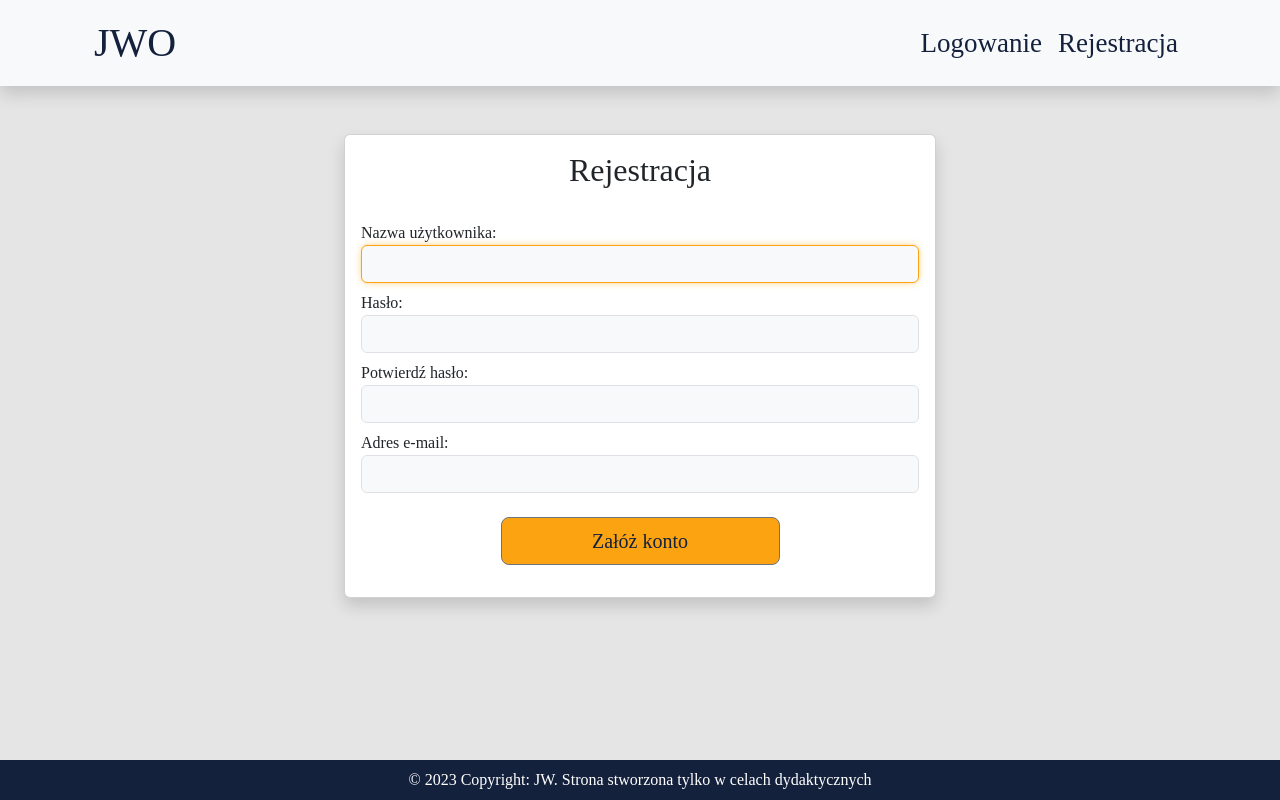
After one commit to JohnWolf12/webApplication, a Django app: page /rejestracja/ in a window 1280 px wide. The commit adds this page. Run offline with Django 4.2, Linux system fonts and the light colour scheme; some libraries are stand-ins or nearby versions; some web fonts are replaced.

Commit message:
Dodanie rejestracji

```diff
--- /dev/null
+++ b/aplikacjaogloszeniowa/forms.py
@@ -0,0 +1,30 @@
+from django import forms
+from django.contrib.auth.forms import UserCreationForm
+from django.contrib.auth.models import User
+
+
+class RegisterForm(UserCreationForm):
+    username = forms.CharField(label='Nazwa użytkownika', widget=forms.TextInput(
+        attrs={
+            'class': 'form-control bg-light'
+        }
+    ))
+    password1 = forms.CharField(label='Hasło', widget=forms.PasswordInput(
+        attrs={
+            'class': 'form-control bg-light'
+        }
+    ))
+    password2 = forms.CharField(label='Potwierdź hasło', widget=forms.PasswordInput(
+        attrs={
+            'class': 'form-control bg-light'
+        }
+    ))
+    email = forms.EmailField(label='Adres e-mail', widget=forms.EmailInput(
+        attrs={
+            'class': 'form-control bg-light'
+        }
+    ))
+
+    class Meta:
+        model = User
+        fields = ['username', 'password1', 'password2', 'email']
--- a/aplikacjaogloszeniowa/models.py
+++ b/aplikacjaogloszeniowa/models.py
@@ -6,8 +6,8 @@ from django.dispatch import receiver
 
 class Uzytkownik(models.Model):
     user = models.OneToOneField(User, on_delete=models.CASCADE)
-    telefon = models.CharField(max_length=9)
-    miejscowosc = models.CharField(max_length=50)
+    telefon = models.CharField(blank=True, max_length=9)
+    miejscowosc = models.CharField(blank=True, max_length=50)
 
     def __str__(self):
         return self.user.username
--- a/aplikacjaogloszeniowa/static/aplikacjaogloszeniowa/style.css
+++ b/aplikacjaogloszeniowa/static/aplikacjaogloszeniowa/style.css
@@ -54,6 +54,11 @@ footer
 }
 .btn:hover
 {
-    background-color: #14213D;
-    color: #FCA311;
+    background-color: #fdb541;
+    color: #14213D;
 }
+
+.blad
+{
+    color: red;
+}
--- a/aplikacjaogloszeniowa/templates/aplikacjaogloszeniowa/base.html
+++ b/aplikacjaogloszeniowa/templates/aplikacjaogloszeniowa/base.html
@@ -15,7 +15,7 @@
     <body class="d-flex flex-column min-vh-100">
         <nav class="navbar navbar-expand-md navbar-light bg-light shadow mb-5">
             <div class="container px-4">
-                <a class="navbar-brand" href="">JWO</a>
+                <a class="navbar-brand" href="{% url 'index' %}">JWO</a>
                 <button class="navbar-toggler" type="button" data-bs-toggle="collapse" data-bs-target="#navbarNav">
                     <span class="navbar-toggler-icon"></span>
                 </button>
@@ -25,7 +25,7 @@
                             <a class="nav-link" href="#">Logowanie</a>
                         </li>
                         <li class="nav-item">
-                            <a class="nav-link" href="#">Rejestracja</a>
+                            <a class="nav-link" href="{% url 'rejestracja' %}">Rejestracja</a>
                         </li>
                     </ul>
                 </div>
--- a/aplikacjaogloszeniowa/templates/aplikacjaogloszeniowa/index.html
+++ b/aplikacjaogloszeniowa/templates/aplikacjaogloszeniowa/index.html
@@ -6,7 +6,7 @@
     <div class="container px-4">
         <form class="form-inline mb-md-5">
             <div class="input-group input-group-lg">
-                <input class="form-control w-50 py-3" type="search" placeholder="Wprowadź nazwę">
+                <input class="form-control bg-light w-50 py-3" type="search" placeholder="Wprowadź nazwę">
                 <select class="form-select w-25 py-3">
                     <option selected>Wszystkie kategorie</option>
                     {% for kategoria in kategorie %}
--- /dev/null
+++ b/aplikacjaogloszeniowa/templates/aplikacjaogloszeniowa/register.html
@@ -0,0 +1,41 @@
+{% extends "aplikacjaogloszeniowa/base.html" %}
+
+{% block title %}Rejestracja{% endblock %}
+
+{% block content %}
+    <div class="container px-4 mb-5 col-lg-6">
+        <div class="card shadow">
+            <div class=" text-center py-3">
+                <h2 class="mb-0">Rejestracja</h2>
+            </div>
+            <div class="card-body">
+                <form method="POST">
+                    {% csrf_token %}
+                    <div class="mb-2">
+                        {{ registerform.username.label_tag }}
+                        {{ registerform.username }}
+                        <div class="blad">{{ registerform.username.errors }}</div>
+                    </div>
+                    <div class="mb-2">
+                        {{ registerform.password1.label_tag }}
+                        {{ registerform.password1 }}
+                        <div class="blad">{{ registerform.password1.errors }}</div>
+                    </div>
+                    <div class="mb-2">
+                        {{ registerform.password2.label_tag }}
+                        {{ registerform.password2 }}
+                        <div class="blad">{{ registerform.password2.errors }}</div>
+                    </div>
+                    <div class="mb-4">
+                        {{ registerform.email.label_tag }}
+                        {{ registerform.email }}
+                        <div class="blad">{{ registerform.email.errors }}</div>
+                    </div>
+                    <div class="text-center">
+                        <button class="btn btn-outline-secondary btn-lg w-50" type="submit">Załóż konto</button>
+                    </div>
+                </form>
+            </div>
+        </div>
+    </div>
+{% endblock %}
--- a/aplikacjaogloszeniowa/urls.py
+++ b/aplikacjaogloszeniowa/urls.py
@@ -4,4 +4,5 @@ from . import views
 
 urlpatterns = [
     path('', views.index, name='index'),
+    path('rejestracja/', views.register_view, name='rejestracja'),
 ]
--- a/aplikacjaogloszeniowa/views.py
+++ b/aplikacjaogloszeniowa/views.py
@@ -1,5 +1,6 @@
+from django.http import HttpResponseRedirect
 from django.shortcuts import render
-
+from .forms import RegisterForm
 from .models import Kategoria
 
 
@@ -8,4 +9,18 @@ def index(request):
     context = {
         'kategorie': kategorie,
     }
-    return render(request,'aplikacjaogloszeniowa/index.html',context)
+    return render(request, 'aplikacjaogloszeniowa/index.html', context)
+
+
+def register_view(request):
+    if request.method == 'POST':
+        registerform = RegisterForm(request.POST)
+        if registerform.is_valid():
+            registerform.save()
+            return HttpResponseRedirect("/")
+    else:
+        registerform = RegisterForm()
+    context = {
+        'registerform': registerform
+    }
+    return render(request, 'aplikacjaogloszeniowa/register.html', context)
```
Also changed, not shown: aplikacjaogloszeniowa/migrations/0002_alter_kategoria_options_alter_ogloszenie_options_and_more.py (added).
